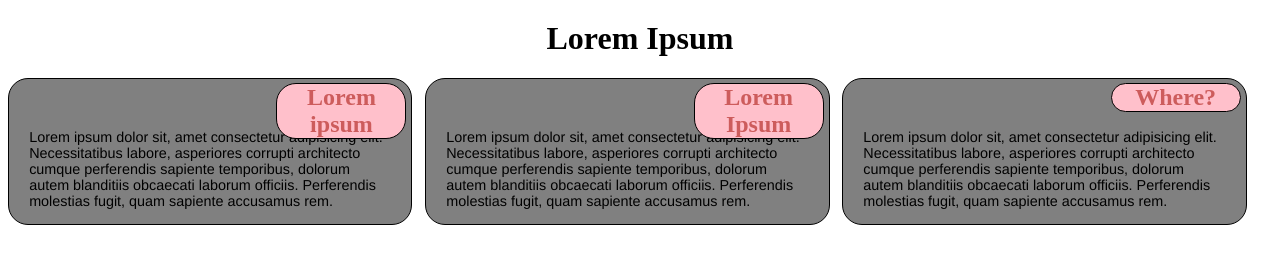
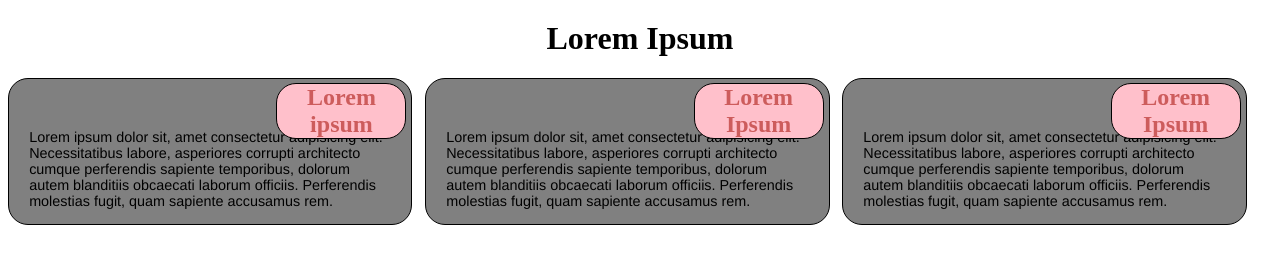
Before and after one commit to jiuno/Coursera-HTML-CSS-Javascript, a plain HTML site: page module2-solution/index.html in a window 1280 px wide. Drawn offline with Linux system fonts and the light colour scheme.

Commit message:
Change third title to Lorem Ipsum

```diff
--- a/module2-solution/index.html
+++ b/module2-solution/index.html
@@ -24,7 +24,7 @@
                     laborum officiis. Perferendis molestias fugit, quam sapiente accusamus rem.</p>
             </section>
             <section class="col-lg-4 col-md-12 col-sm-12 ">
-                <h2 class="titleMenuBox" id= "Meat">Where?</h2>
+                <h2 class="titleMenuBox" id= "Meat">Lorem Ipsum</h2>
                 <p>Lorem ipsum dolor sit, amet consectetur adipisicing elit. Necessitatibus labore, asperiores
                     corrupti architecto cumque perferendis sapiente temporibus, dolorum autem blanditiis obcaecati
                     laborum officiis. Perferendis molestias fugit, quam sapiente accusamus rem.</p>
```
